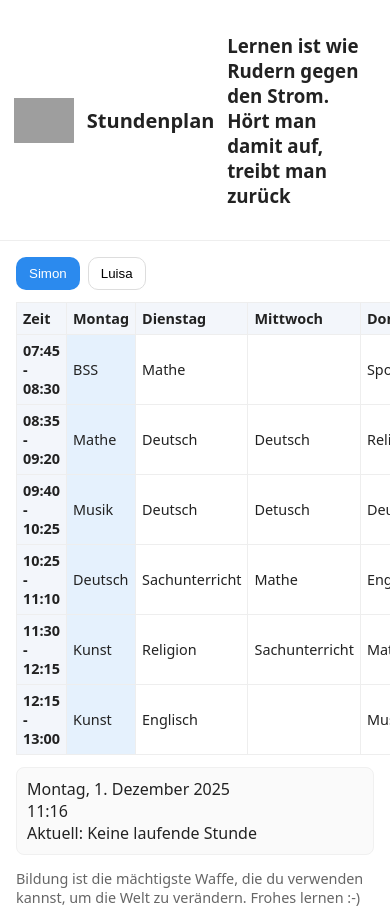
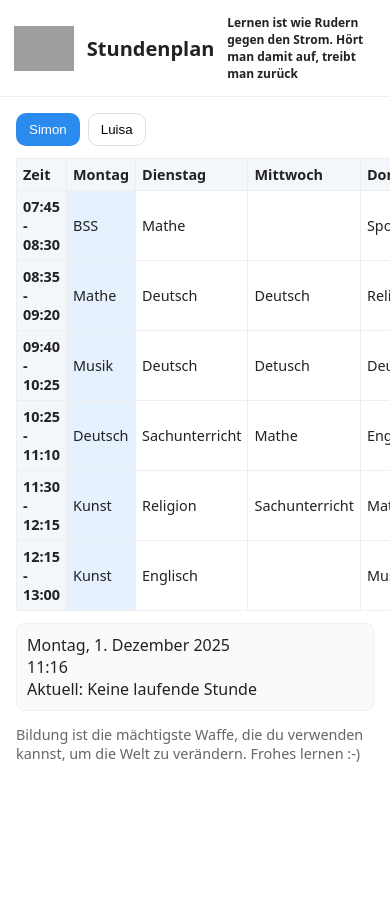
Before and after one commit to mase1509-design/Stundenplan, a plain HTML site: page index.html in a window 390 px wide. Shown: the top 923 px of the page. After the commit the page ends 844 px from the top, so only its background shows below. Drawn offline with Linux system fonts and the light colour scheme; grey boxes are pictures that could not be loaded.

Commit message:
Update styles.css

```diff
--- a/styles.css
+++ b/styles.css
@@ -27,4 +27,5 @@ h1{margin:0;font-size:1.25rem}
 .foot{margin-top:14px;color:#666;font-size:.9rem}
 @media (max-width:600px){
 .table th,.table td{font-size:.9rem;padding:6px}
+h3{margin:0;font-size:0.75rem}
 }
```
